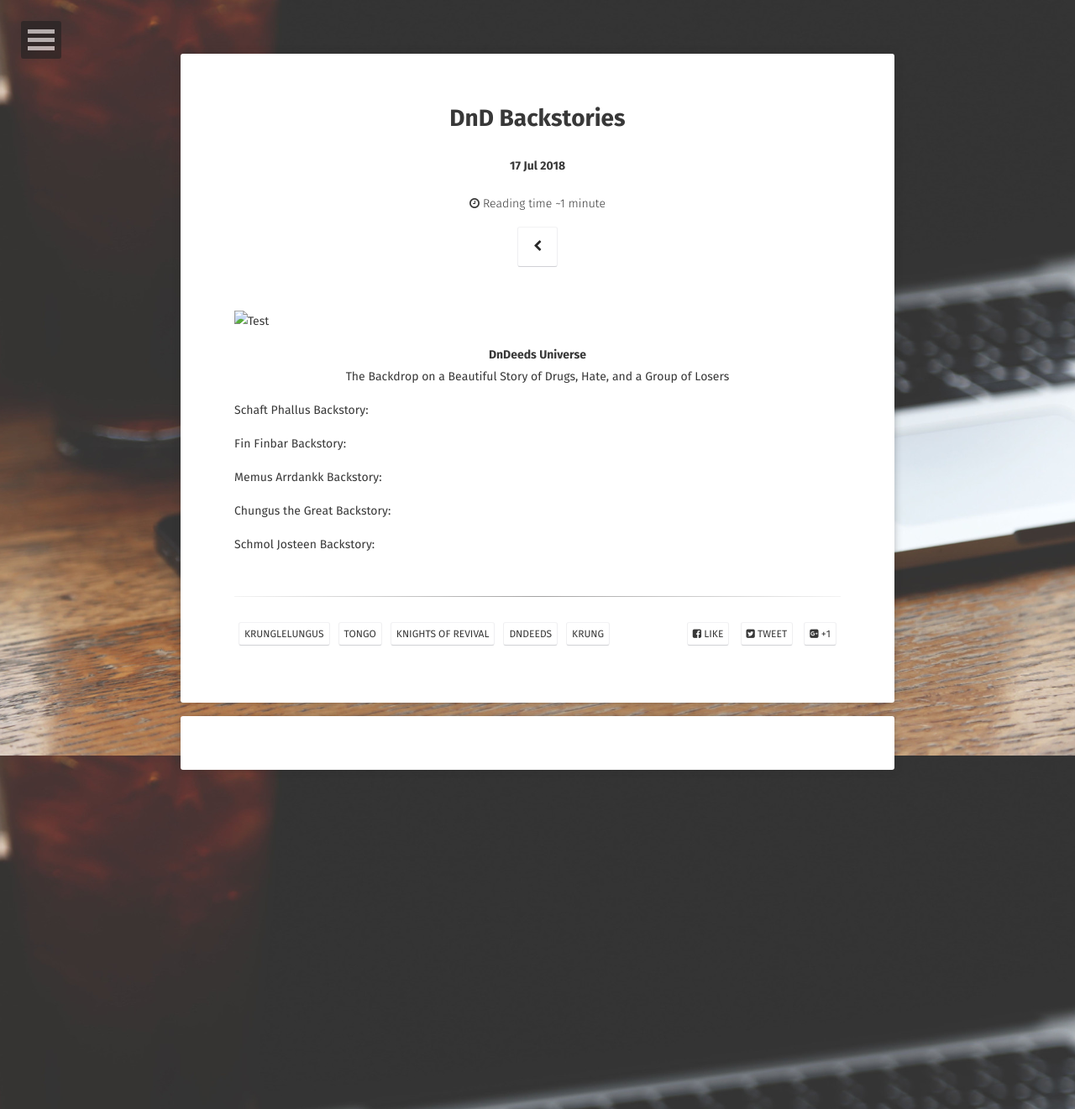
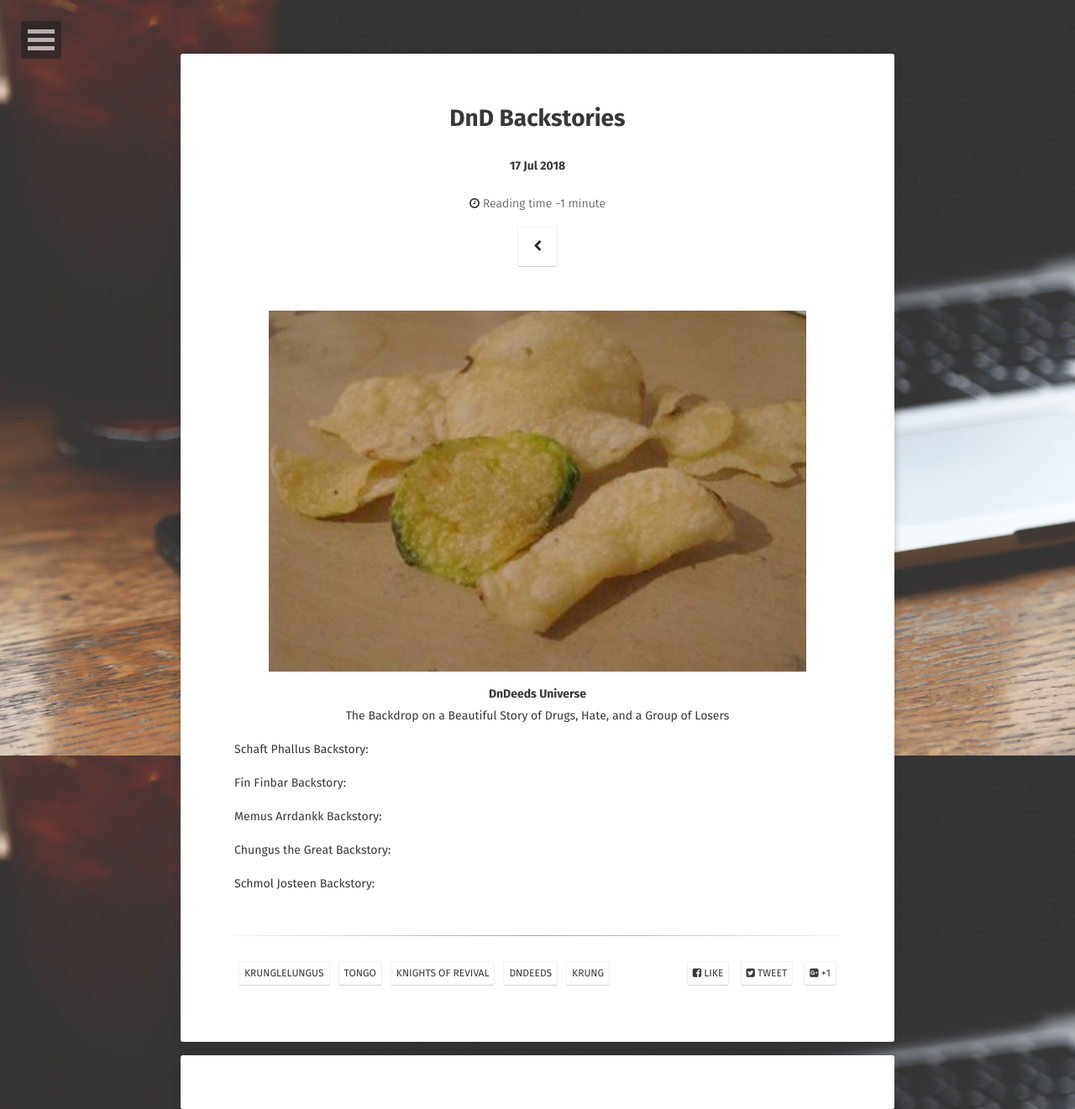
Before and after one commit to mberlanga/mberlanga.github.io, a Jekyll site: the page built from _posts/2018-07-17-DnD_Stories.md, in a window 1280 px wide. Shown: the whole page at 84% size. Built offline with Jekyll 4.4.1, drawn with Linux system fonts in a browser that asks for light colours; some web fonts are replaced; comment, search, counter and statistics services are not loaded.

Commit message:
Update 2018-07-17-DnD_Stories.md

```diff
--- a/_posts/2018-07-17-DnD_Stories.md
+++ b/_posts/2018-07-17-DnD_Stories.md
@@ -12,7 +12,7 @@ tag:
 - Krung
 comments: true
 ---
-![Test]({{site.baseurl}}/assets/MoldyChip.jpg)
+![Test]({{site.baseurl}}/_images/MoldyChip.jpg)
 
 <center><b>DnDeeds Universe</b></center>
 
```
